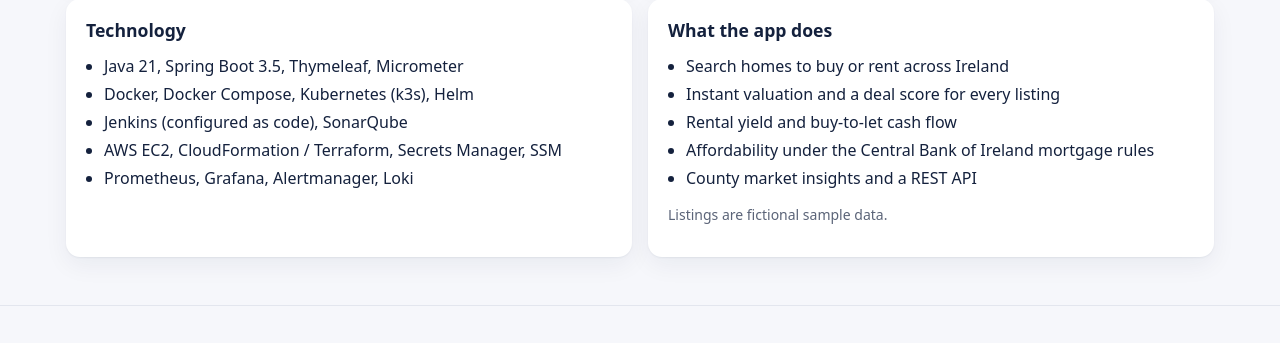
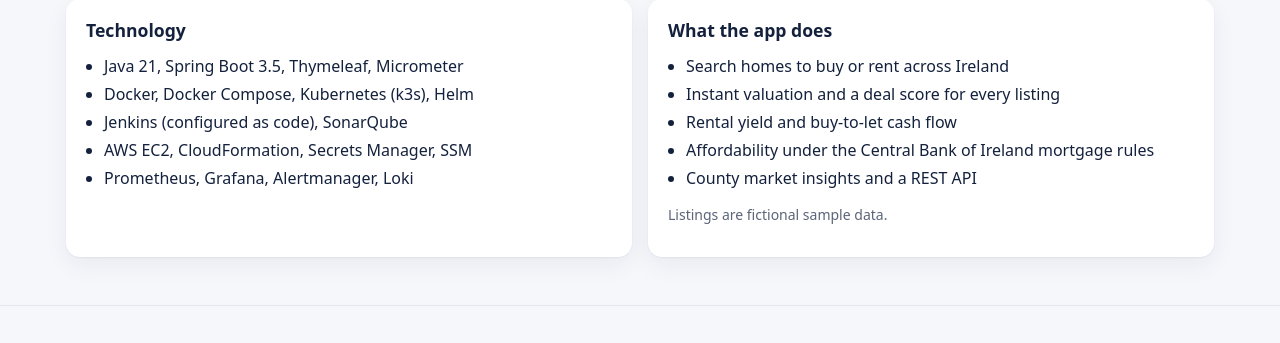
Before and after one commit to L00205200/L00205200-propertyhub, a Spring app: template src/main/resources/templates/about.html in a window 1280 px wide. Shown: the part 701-1044 px from the top of the page. Run offline with Thymeleaf, Linux system fonts and the light colour scheme; the template is opened without the code that fills it, so the values that code supplies are empty; some of the project's set-up classes (security, data sources, template engines, error pages and the like) are left out, and stand-ins take their place.

Commit message:
chore: remove Terraform (CloudFormation is used) and rewrite README

```diff
--- a/src/main/resources/templates/about.html
+++ b/src/main/resources/templates/about.html
@@ -61,7 +61,7 @@
                 <li>Java 21, Spring Boot 3.5, Thymeleaf, Micrometer</li>
                 <li>Docker, Docker Compose, Kubernetes (k3s), Helm</li>
                 <li>Jenkins (configured as code), SonarQube</li>
-                <li>AWS EC2, CloudFormation / Terraform, Secrets Manager, SSM</li>
+                <li>AWS EC2, CloudFormation, Secrets Manager, SSM</li>
                 <li>Prometheus, Grafana, Alertmanager, Loki</li>
             </ul>
         </section>
```
Also changed, not shown: .github/dependabot.yml, .github/workflows/infra.yml (deleted), README.md, 13 other files.
